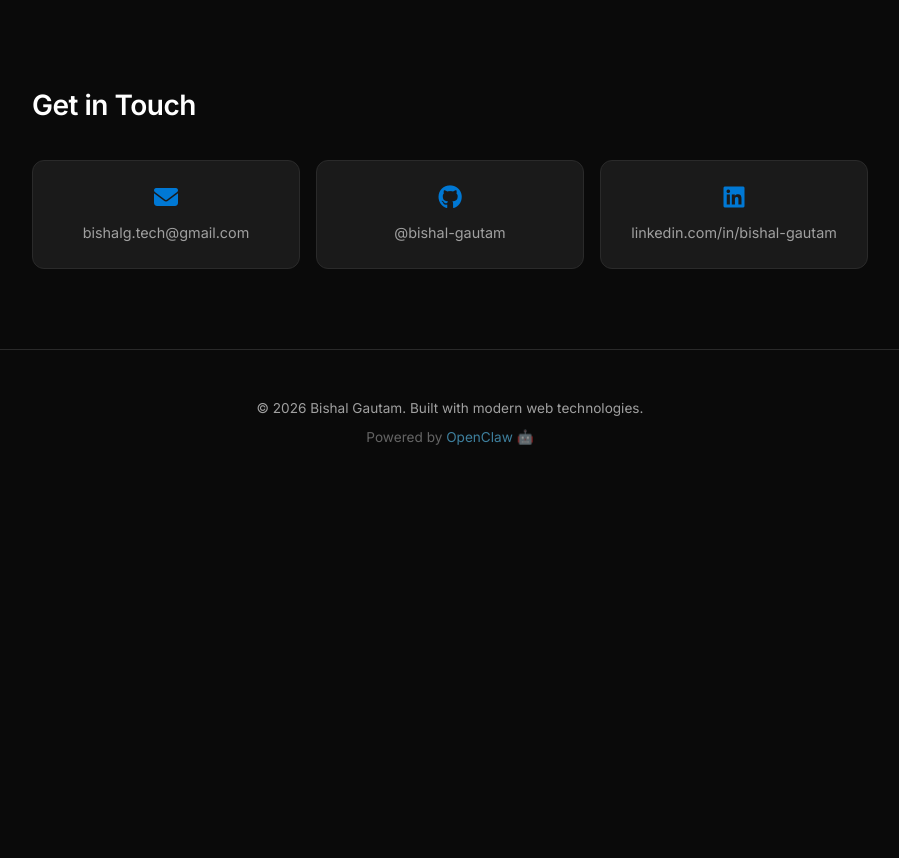
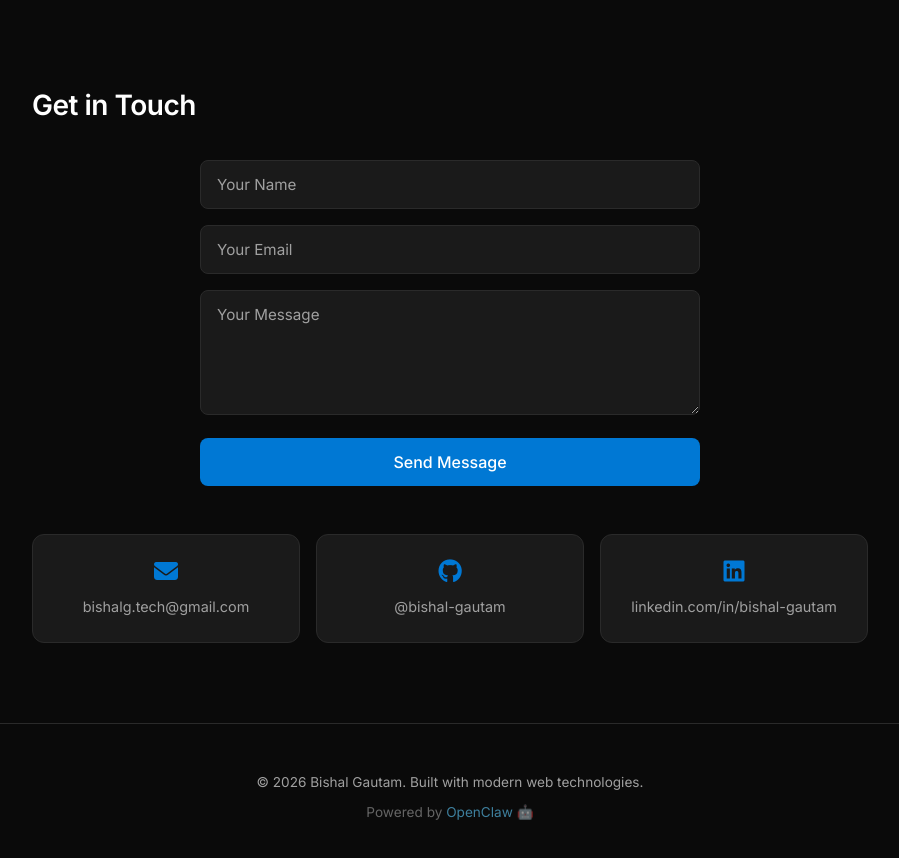
Before and after one commit to bishal-gautam/bishal-gautam.github.io, a plain HTML site: page index.html in a window 1280 px wide. Shown: the part 2391-3249 px from the top of the page, without its empty margins (190-1089 px from the left). Before the commit the page ends 2888 px from the top, so only its background shows below. Drawn offline with Linux system fonts and the light colour scheme.

Commit message:
Add contact form

```diff
--- a/index.html
+++ b/index.html
@@ -256,6 +256,59 @@
             font-size: 0.9rem;
         }
 
+        /* Contact Form */
+        .contact-form {
+            max-width: 500px;
+            margin: 0 auto;
+        }
+
+        .form-group {
+            margin-bottom: 1rem;
+        }
+
+        .form-group input,
+        .form-group textarea {
+            width: 100%;
+            padding: 0.875rem 1rem;
+            background: var(--bg-card);
+            border: 1px solid var(--border);
+            border-radius: 8px;
+            color: var(--text);
+            font-family: 'Inter', sans-serif;
+            font-size: 0.95rem;
+            transition: border-color 0.2s;
+        }
+
+        .form-group input:focus,
+        .form-group textarea:focus {
+            outline: none;
+            border-color: var(--primary);
+        }
+
+        .form-group input::placeholder,
+        .form-group textarea::placeholder {
+            color: var(--text-secondary);
+        }
+
+        .btn-primary {
+            width: 100%;
+            padding: 0.875rem 1.5rem;
+            background: var(--primary);
+            border: none;
+            border-radius: 8px;
+            color: white;
+            font-family: 'Inter', sans-serif;
+            font-size: 1rem;
+            font-weight: 500;
+            cursor: pointer;
+            transition: background 0.2s, transform 0.2s;
+        }
+
+        .btn-primary:hover {
+            background: var(--primary-dark);
+            transform: translateY(-1px);
+        }
+
         /* Footer */
         footer {
             text-align: center;
@@ -394,7 +447,22 @@
 
     <section id="contact">
         <h2>Get in Touch</h2>
-        <div class="contact-grid">
+
+        <!-- Contact Form -->
+        <form id="contact-form" action="https://formspree.io/f/YOUR_FORM_ID" method="POST" class="contact-form">
+            <div class="form-group">
+                <input type="text" name="name" placeholder="Your Name" required>
+            </div>
+            <div class="form-group">
+                <input type="email" name="email" placeholder="Your Email" required>
+            </div>
+            <div class="form-group">
+                <textarea name="message" placeholder="Your Message" rows="5" required></textarea>
+            </div>
+            <button type="submit" class="btn-primary">Send Message</button>
+        </form>
+
+        <div class="contact-grid" style="margin-top: 3rem;">
             <div class="contact-card">
                 <i class="fas fa-envelope"></i>
                 <p>bishalg.tech@gmail.com</p>
```
